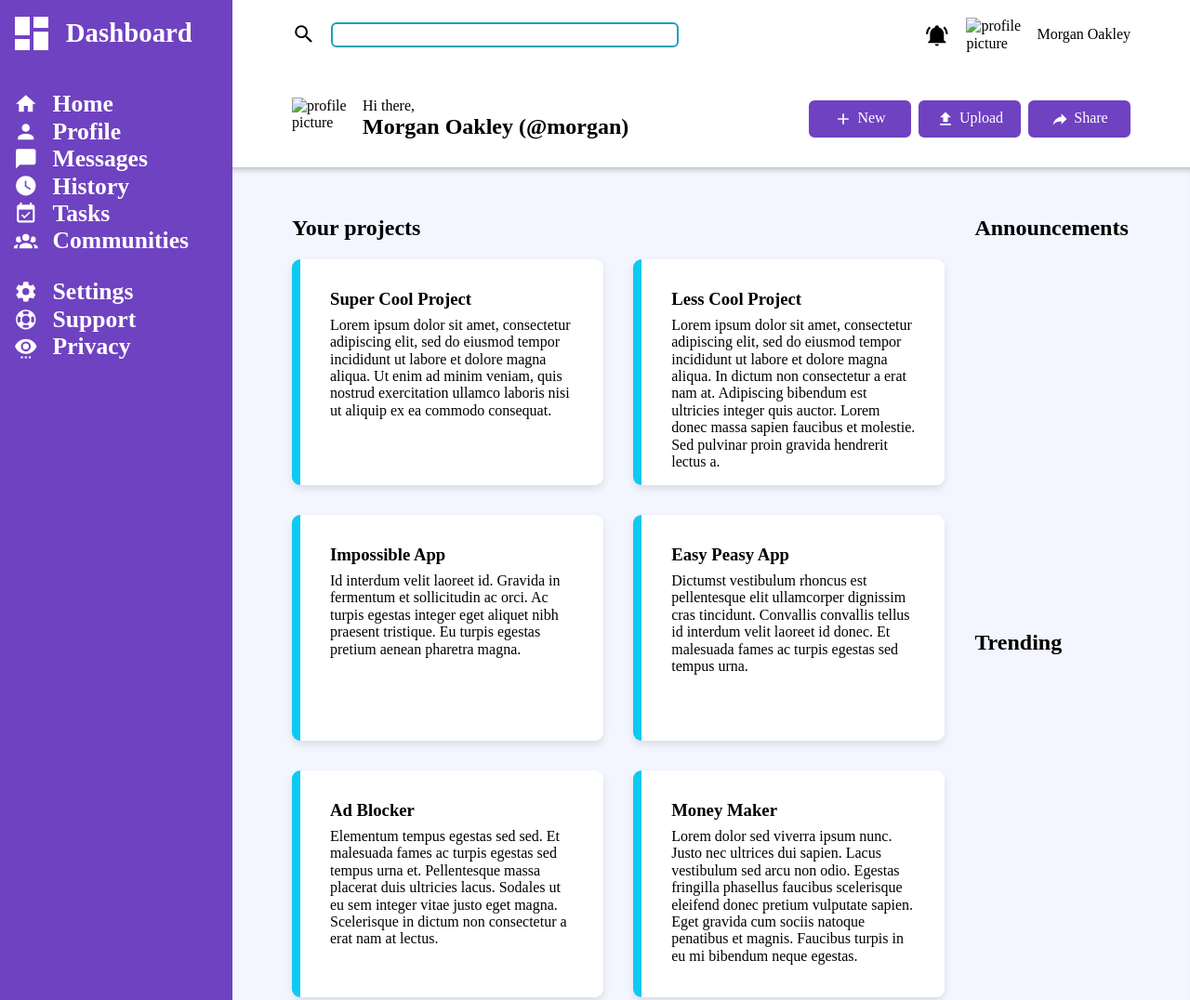
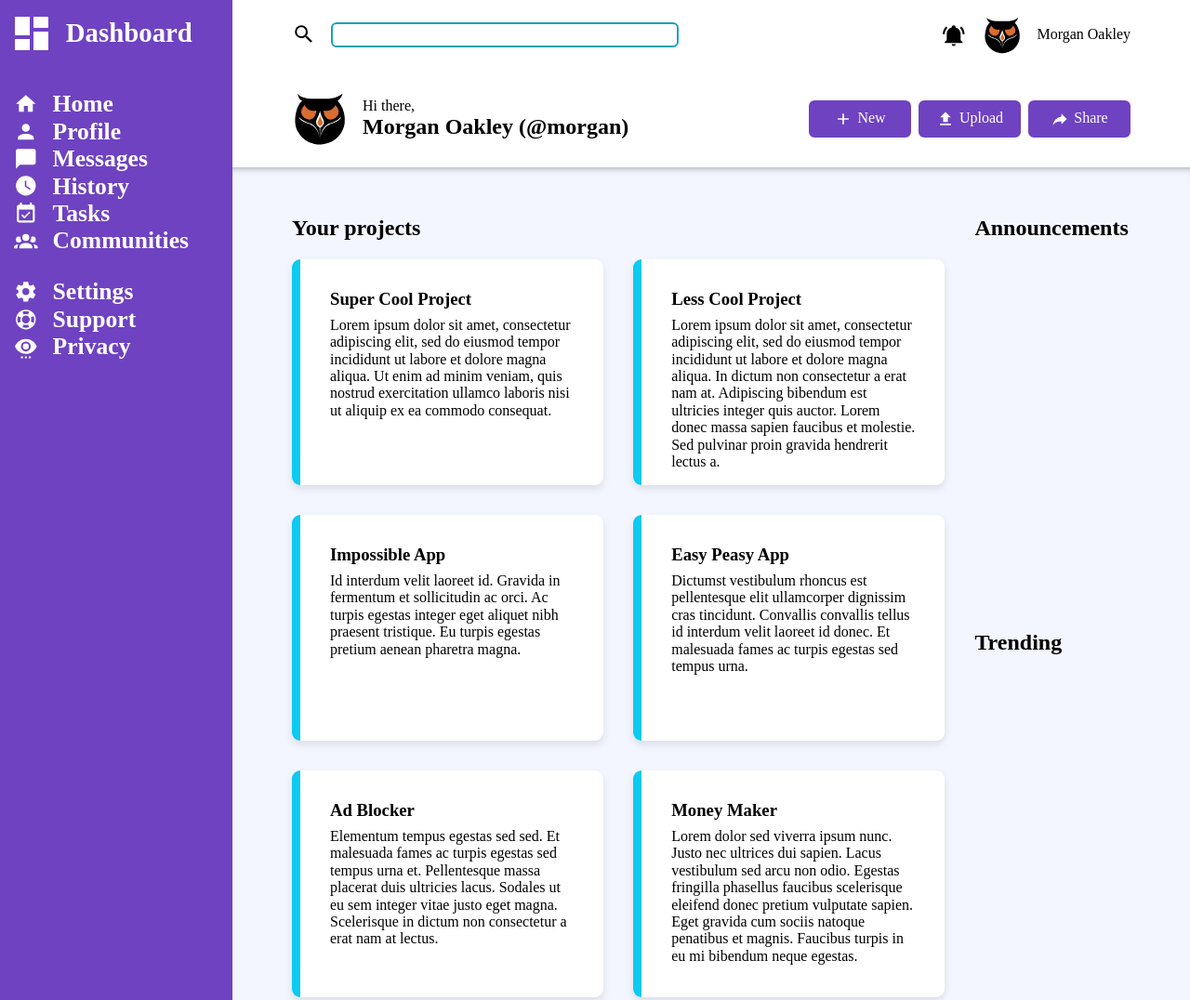
Before and after one commit to stieludv/top-admin-dashboard, a plain HTML site: page index.html in a window 1280 px wide. Shown: the top 1076 px of the page at 93% size. Drawn offline with Linux system fonts and the light colour scheme.

Commit message:
Profile picture

```diff
--- a/css/styles.css
+++ b/css/styles.css
@@ -10,6 +10,11 @@
     --text-color-main: black;
     --text-color-secondary: white;
 
+    /* --primary-color-one: #574476;
+    --primary-color-two: #1DC9B7;
+    --secondary-color-one: #FD3995;
+    --secondary-color-two: #39A1F4;
+    --secondary-color-three: #F5A623; */
 }
 
 button {
@@ -148,9 +153,14 @@ button svg {
 
 .header-profile {
     display: grid;
-    grid-template-columns: 60px auto;
+    grid-template-columns: auto 1fr;
     align-items: center;
     gap: 1rem;
+}
+
+.header-profile img {
+    height: 42px;
+    aspect-ratio: 1 / 1;
 }
 
 .header-profile p {
@@ -166,6 +176,10 @@ button svg {
     display: grid;
     grid-template-columns: 60px 1fr;
     gap: 1rem;
+}
+
+.hello-there-profile img {
+
 }
 
 .hello-there-message {
--- a/index.html
+++ b/index.html
@@ -44,13 +44,13 @@
                     <svg xmlns="http://www.w3.org/2000/svg" viewBox="0 0 24 24"><title>bell-ring</title><path d="M21,19V20H3V19L5,17V11C5,7.9 7.03,5.17 10,4.29C10,4.19 10,4.1 10,4A2,2 0 0,1 12,2A2,2 0 0,1 14,4C14,4.1 14,4.19 14,4.29C16.97,5.17 19,7.9 19,11V17L21,19M14,21A2,2 0 0,1 12,23A2,2 0 0,1 10,21M19.75,3.19L18.33,4.61C20.04,6.3 21,8.6 21,11H23C23,8.07 21.84,5.25 19.75,3.19M1,11H3C3,8.6 3.96,6.3 5.67,4.61L4.25,3.19C2.16,5.25 1,8.07 1,11Z" /></svg>
                 </div>
                 <div class="header-profile">
-                    <img src="" alt="profile picture">
+                    <img src="profile-picture.svg" alt="profile picture">
                     <p>Morgan Oakley</p>
                 </div>
             </div>
             <div class="header-bottom">
                 <div class="hello-there-profile">
-                    <img src="" alt="profile picture">
+                    <img src="profile-picture.svg" alt="profile picture">
                     <div class="hello-there-message">
                         <p>Hi there,</p>
                         <h2>Morgan Oakley (@morgan)</h2>
```
Also changed, not shown: profile-picture.svg (added).
